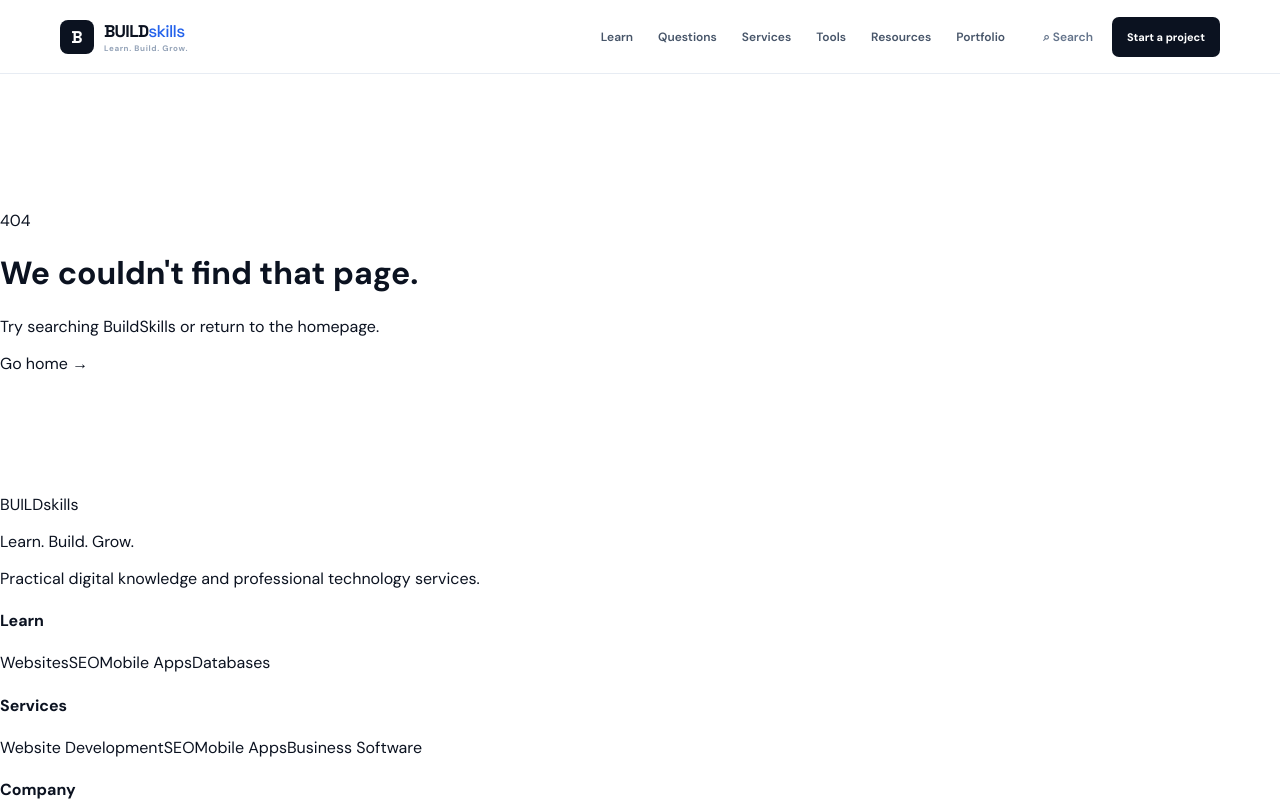
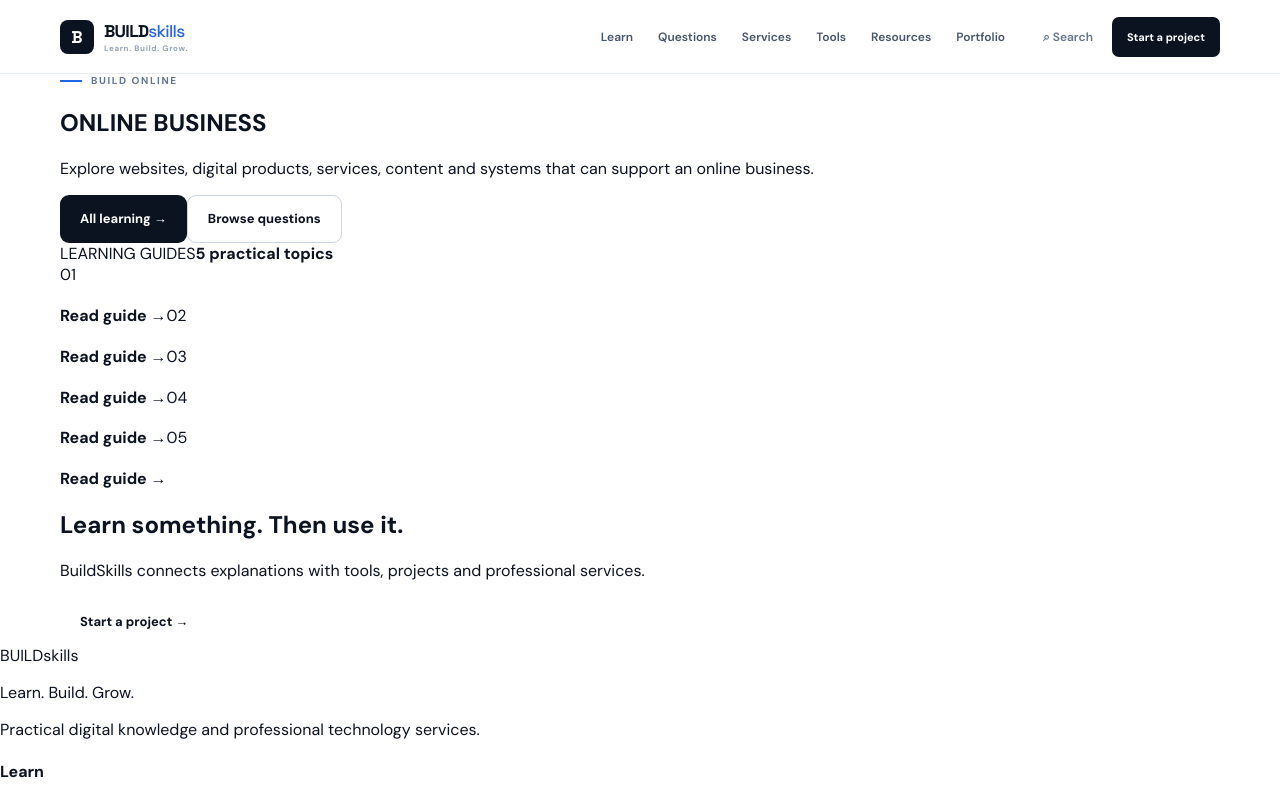
Before and after one commit to zainkhanpk742/buildskills, a Next.js app: page /learn/online-business in a window 1280 px wide. Before the commit this address had no page. Shown: the top 801 px of the page. Built offline with nearby package versions, Linux system fonts and the light colour scheme.

Commit message:
feat: add ONLINE BUSINESS learning hub

```diff
--- /dev/null
+++ b/src/app/learn/online-business/page.tsx
@@ -0,0 +1,5 @@
+import LearningHub from "@/components/LearningHub";
+
+export default function Page(){
+return <LearningHub title="ONLINE BUSINESS" eyebrow="BUILD ONLINE" intro="Explore websites, digital products, services, content and systems that can support an online business." items={[["Online business models","Compare services, products, content and software models.","/learn/online-business/models"],["Build a business website","Understand the pages and information a credible business needs.","/learn/websites/how-to-build-a-website"],["Sell digital services","Turn a useful skill into a clear service offer.","/learn/freelancing"],["Create useful content","Use questions and educational content to attract an audience.","/learn/content-creation"],["Grow an online business","Connect discovery, trust, conversion and retention.","/learn/online-business/growth"]]} />;
+}
```
